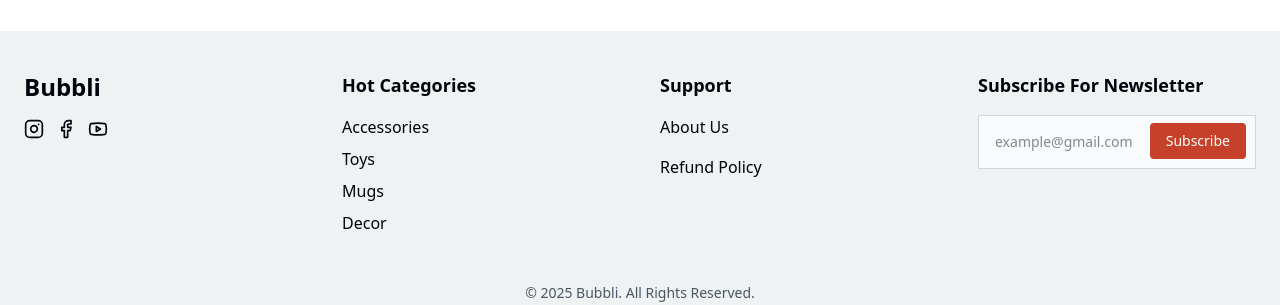
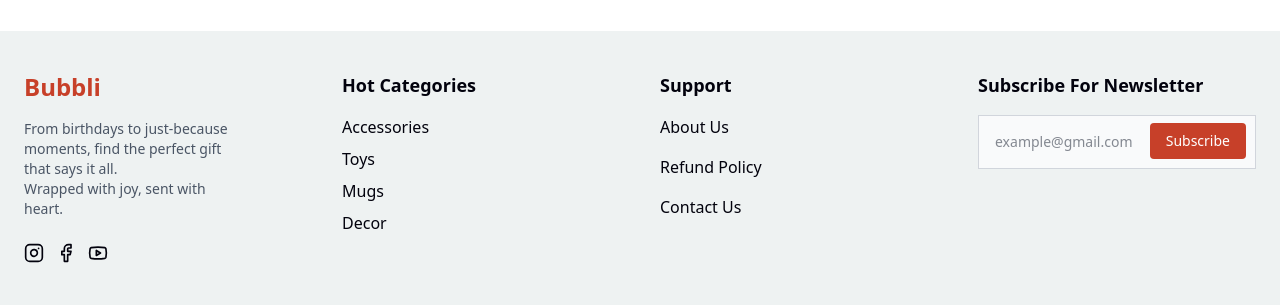
Before and after one commit to EmanRadwan114/bubbli, a React (Vite) app: page /gifts in a window 1280 px wide. Shown: the part 845-1150 px from the top of the page. Built offline with nearby package versions, Linux system fonts and the light colour scheme; no server answers.

Commit message:
edit product card and footer

```diff
--- a/src/components/Footer/Footer.jsx
+++ b/src/components/Footer/Footer.jsx
@@ -5,10 +5,15 @@ const Footer = () => {
   return (
     <footer className="text-dark bg-secondary px-6 py-10 dark:text-light dark:bg-secondary-dark mt-5">
       <div className="max-w-screen-xl mx-auto grid grid-cols-1 sm:grid-cols-2 lg:grid-cols-4 gap-10">
-        <aside>
-          <Link to="/home" className="aboreto-regular text-2xl font-bold">
+        <aside className="flex flex-col gap-2">
+          <Link to="/" className="text-2xl font-bold text-primary">
             Bubbli
           </Link>
+
+          <p className="mt-2 text-sm text-gray-600 dark:text-gray-400 w-4/5 text-lg">
+            From birthdays to just-because moments, find the perfect gift that says it all. <br></br> Wrapped with joy, sent with heart.
+          </p>
+
           <div className="flex gap-3 mt-4 text-dark dark:text-light">
             <Instagram className="w-5 h-5 hover:text-primary cursor-pointer" />
             <Facebook className="w-5 h-5 hover:text-primary cursor-pointer" />
@@ -39,8 +44,11 @@ const Footer = () => {
           <Link to="/about" className="block mb-4 hover:text-primary transition-colors">
             About Us
           </Link>
-          <Link to="/refundPolicy" className="block hover:text-primary transition-colors">
+          <Link to="/refundPolicy" className="block hover:text-primary transition-colors  mb-4">
             Refund Policy
+          </Link>
+          <Link to="/contacts" className="block hover:text-primary transition-colors">
+            Contact Us
           </Link>
         </nav>
 
--- a/src/components/ProductCard/ProductCard.jsx
+++ b/src/components/ProductCard/ProductCard.jsx
@@ -6,7 +6,7 @@ const ProductCard = ({ product, wishlistArr, onAddToCart, onAddToWishlist }) =>
     <div className="light-main-bg dark-main-bg rounded-xl shadow-md overflow-hidden hover:shadow-lg transition-shadow duration-300 flex flex-col h-full dark-shadow">
       {/* Image with badges */}
       <div className="relative flex-shrink-0">
-        <Link to={`/gifts/${product._id}`}>
+        <Link to={`/gifts/product/${product._id}`}>
           <img src={product.thumbnail} alt={product.title} className="w-full h-48 object-cover hover:scale-105 transition-transform duration-200" />
         </Link>
 
@@ -60,7 +60,7 @@ const ProductCard = ({ product, wishlistArr, onAddToCart, onAddToWishlist }) =>
       {/* Product details */}
       <div className="p-4 flex-grow flex flex-col">
         <div className="flex justify-between items-start mb-2">
-          <Link to={`/gifts/${product._id}`} className=" no-underline w-9/12">
+          <Link to={`/gifts/product/${product._id}`} className=" no-underline w-9/12">
             <h3 className="font-semibold text-xl mb-1 hover:text-accent dark:hover:text-accent-dark transition-colors">{product.title}</h3>
           </Link>
           <button onClick={() => onAddToWishlist(product._id)} className={`text-gray-500 cursor-pointer w-3/12 pt-1 `} aria-label="Add to wishlist">
--- a/src/main.jsx
+++ b/src/main.jsx
@@ -99,7 +99,7 @@ const router = createBrowserRouter([
           },
         ],
       },
-      { path: "gifts/:id", element: <ProductDetails></ProductDetails> },
+      { path: "gifts/product/:id", element: <ProductDetails></ProductDetails> },
 
       // ^ dashboard
       {
```
